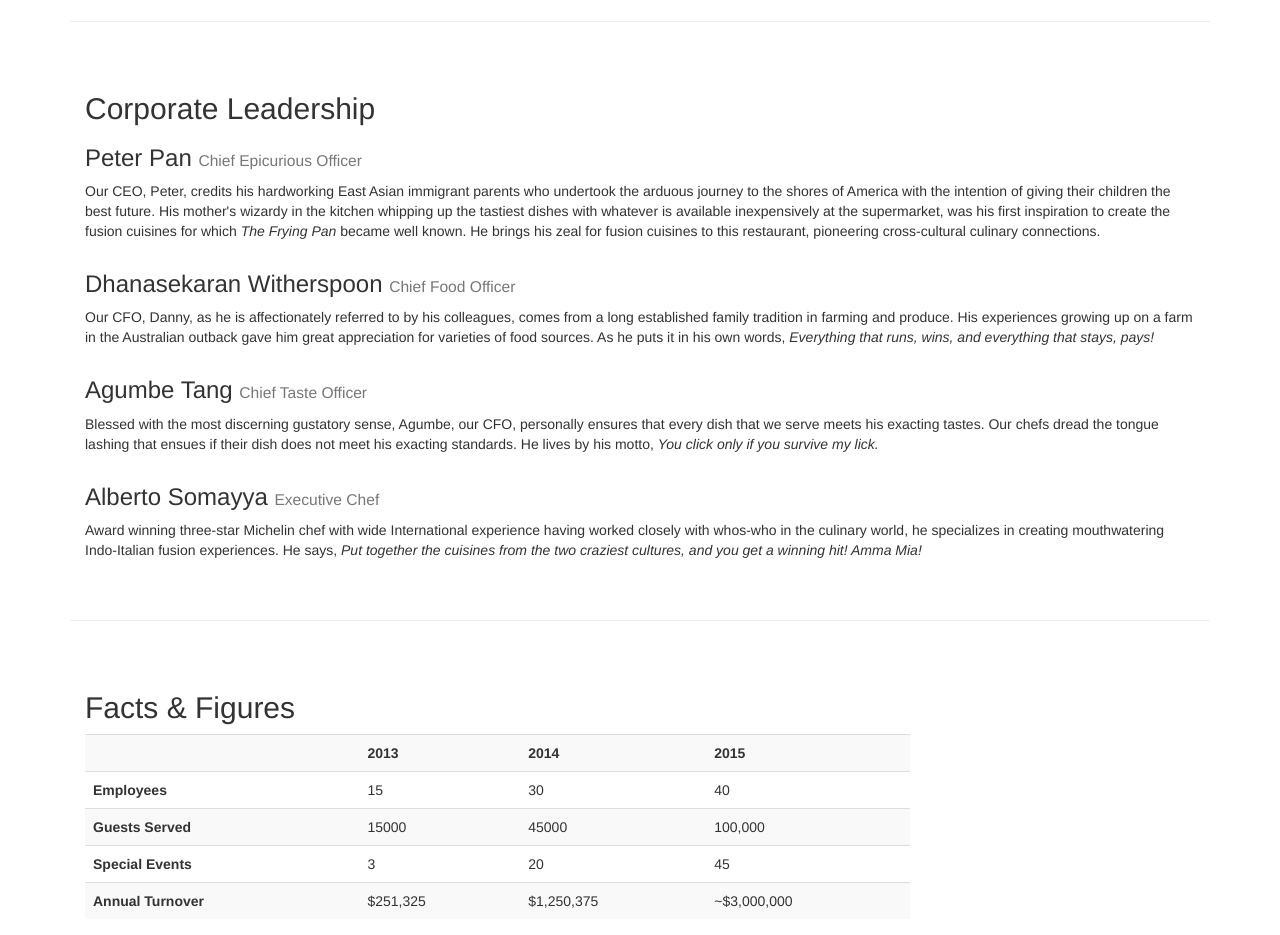
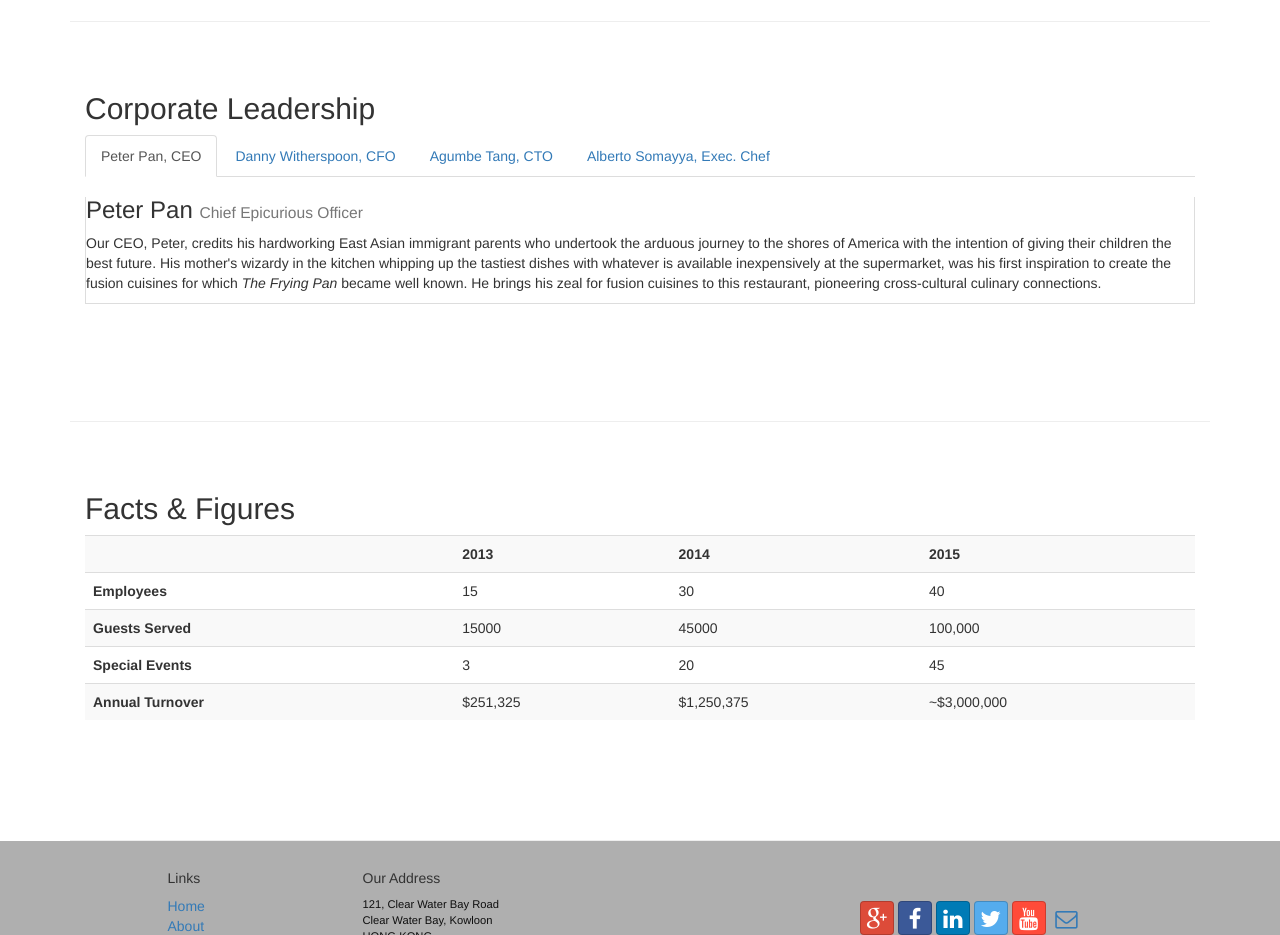
Before and after one commit to mayureshindapurkar/CAPSTONE-Project, a plain HTML site: page front-end-UI-framework/conFusion/aboutus.html in a window 1280 px wide. Shown: the part 1020-1955 px from the top of the page. Drawn offline with nearby package versions, Linux system fonts and the light colour scheme.

Commit message:
Implemented Tabs, Pills and Tabbed Navigation

```diff
--- a/front-end-UI-framework/conFusion/aboutus.html
+++ b/front-end-UI-framework/conFusion/aboutus.html
@@ -93,7 +93,7 @@
             </div>
         </div>
         <div class="row row-content">
-            <div class="col-xs-8">
+            <div class="col-xs-12 col-sm-6 col-lg-8">
                 <h2>Our History</h2>
                 <p>Started in 2010, Ristorante con Fusion quickly established itself as a culinary icon par excellence in Hong Kong. With its unique brand of world fusion cuisine that can be found nowhere else, it enjoys patronage from the A-list clientele in Hong Kong. Featuring four of the best three-star Michelin chefs in the world, you never know what will arrive on your plate the next time you visit us.</p>
                 <p>The restaurant traces its humble beginnings to <em>The Frying Pan</em>, a successful chain started by our CEO, Mr. Peter Pan, that featured for the first time the world's best cuisines in a pan.</p>
@@ -106,7 +106,7 @@
                     </blockquote>
                 </div>
             </div>
-            <div class="col-xs-4">
+            <div class="col-xs-12 col-sm-6 col-lg-4">
                 <div class="panel panel-primary">
                     <div class="panel-heading">
                         <h3 class="panel-title">Facts At a Glance</h3>
@@ -130,31 +130,43 @@
             </div>
         </div>
         <div class="row row-content">
-            <div class="col-xs-12 ">
+            <div class="col-xs-12">
                 <h2>Corporate Leadership</h2>
+                <ul class="nav nav-tabs" role="tablist">
+                    <li role="presentation" class="active">
+                        <a href="#peter" aria-controls="peter" role="tab" data-toggle="tab">Peter Pan, CEO</a></li>
+                    <li role="presentation">
+                        <a href="#danny" aria-controls="danny" role="tab" data-toggle="tab">Danny Witherspoon, CFO</a></li>
+                    <li role="presentation"><a href="#agumbe" aria-controls="agumbe" role="tab" data-toggle="tab">Agumbe Tang, CTO</a></li>
+                    <li role="presentation"><a href="#alberto" aria-controls="alberto" role="tab" data-toggle="tab">Alberto Somayya, Exec. Chef</a></li>
+                </ul>
+                <div class="tab-content">
+                    <div role="tabpanel" class="tab-pane fade in active" id="peter">
                         <h3>Peter Pan <small>Chief Epicurious Officer</small></h3>
                         <p>Our CEO, Peter, credits his hardworking East Asian immigrant parents who undertook the arduous journey to the shores of America with the intention of giving their children the best future. His mother's wizardy in the kitchen whipping up the tastiest dishes with whatever is available inexpensively at the supermarket, was his first inspiration to create the fusion cuisines for which <em>The Frying Pan</em> became well known. He brings his zeal for fusion cuisines to this restaurant, pioneering cross-cultural culinary connections.
                         </p>
                     </div>
-            <div class="col-xs-12 ">
+                    <div role="tabpanel" class="tab-pane fade" id="danny">
                         <h3>Dhanasekaran Witherspoon <small>Chief Food Officer</small></h3>
                         <p>Our CFO, Danny, as he is affectionately referred to by his colleagues, comes from a long established family tradition in farming and produce. His experiences growing up on a farm in the Australian outback gave him great appreciation for varieties of food sources. As he puts it in his own words, <em>Everything that runs, wins, and everything that stays, pays!</em></p>
                     </div>
-            <div class="col-xs-12 ">
+                    <div role="tabpanel" class="tab-pane fade" id="agumbe">
                         <h3>Agumbe Tang <small>Chief Taste Officer</small></h3>
                         <p>Blessed with the most discerning gustatory sense, Agumbe, our CFO, personally ensures that every dish that we serve meets his exacting tastes. Our chefs dread the tongue lashing that ensues if their dish does not meet his exacting standards. He lives by his motto, <em>You click only if you survive my lick.</em></p>
                     </div>
-            <div class="col-xs-12 ">
+                    <div role="tabpanel" class="tab-pane fade" id="alberto">
                         <h3>Alberto Somayya <small>Executive Chef</small></h3>
                         <p>Award winning three-star Michelin chef with wide International experience having worked closely with whos-who in the culinary world, he specializes in creating mouthwatering Indo-Italian fusion experiences. He says,
                             <em>Put together the cuisines from the two craziest cultures, and you get a winning hit! Amma Mia!</em></p>
+                    </div>
+                </div>
             </div>
             <div>
                 <p style="padding:20px;"></p>
             </div>
         </div>
         <div class="row row-content">
-            <div class="col-xs-12 col-sm-9">
+            <div class="col-xs-12">
                 <h2>Facts &amp; Figures</h2>
                 <div class="table-responsive">
                     <table class="table table-striped">
--- a/front-end-UI-framework/conFusion/css/mystyles.css
+++ b/front-end-UI-framework/conFusion/css/mystyles.css
@@ -1,41 +1,41 @@
-.row-header{
-    margin:0px auto;
-    padding:0px auto;
+.row-header {
+    margin: 0px auto;
+    padding: 0px auto;
 }
 
 .row-content {
-    margin:0px auto;
+    margin: 0px auto;
     padding: 50px 0px 50px 0px;
     border-bottom: 1px ridge;
-    min-height:400px;
+    min-height: 400px;
 }
 
-.row-footer{
+.row-footer {
     background-color: #AfAfAf;
-    margin:0px auto;
+    margin: 0px auto;
     padding: 20px 0px 20px 0px;
 }
 
 .jumbotron {
-    padding:70px 30px 70px 30px;
-    margin:0px auto;
-    background: #7986CB ;
-    color:floralwhite;
+    padding: 70px 30px 70px 30px;
+    margin: 0px auto;
+    background: #7986CB;
+    color: floralwhite;
 }
 
-address{
-    font-size:80%;
-    margin:0px;
-    color:#0f0f0f;
+address {
+    font-size: 80%;
+    margin: 0px;
+    color: #0f0f0f;
 }
 
-body{
-    padding:50px 0px 0px 0px;
-    z-index:0;
+body {
+    padding: 50px 0px 0px 0px;
+    z-index: 0;
 }
 
 .navbar-inverse {
-     background: #303F9F;
+    background: #303F9F;
 }
 
 .navbar-inverse .navbar-nav > .active > a,
@@ -46,8 +46,8 @@ body{
 }
 
 .navbar-inverse .navbar-nav > .open > a,
- .navbar-inverse .navbar-nav > .open > a:hover,
- .navbar-inverse .navbar-nav > .open > a:focus {
+.navbar-inverse .navbar-nav > .open > a:hover,
+.navbar-inverse .navbar-nav > .open > a:focus {
     color: #fff;
     background: #1A237E;
 }
@@ -55,14 +55,21 @@ body{
 .navbar-inverse .navbar-nav .open .dropdown-menu> li> a,
 .navbar-inverse .navbar-nav .open .dropdown-menu {
     background-color: #303F9F;
-    color:#eeeeee;
+    color: #eeeeee;
 }
 
 .navbar-inverse .navbar-nav .open .dropdown-menu> li> a:hover {
-    color:#000000;
+    color: #000000;
 }
 
 .navbar-form {
     position: absolute;
     right: 200px;
 }
+
+.tab-content {
+    border-left: 1px solid #ddd;
+    border-right: 1px solid #ddd;
+    border-bottom: 1px solid #ddd;
+    paddingadding: 10px;
+}
```
Lines whose indentation alone changed are shown as unchanged.
